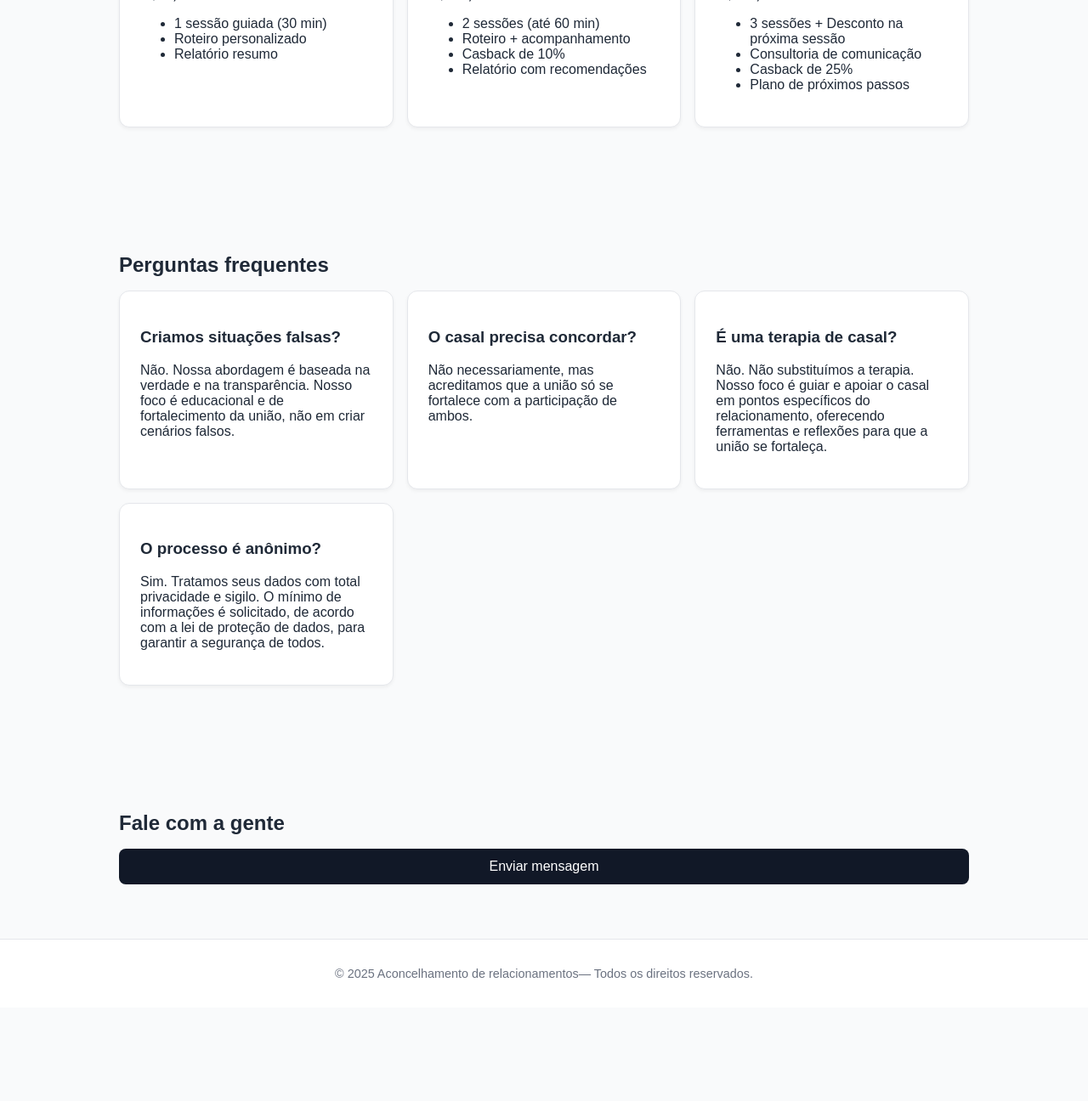
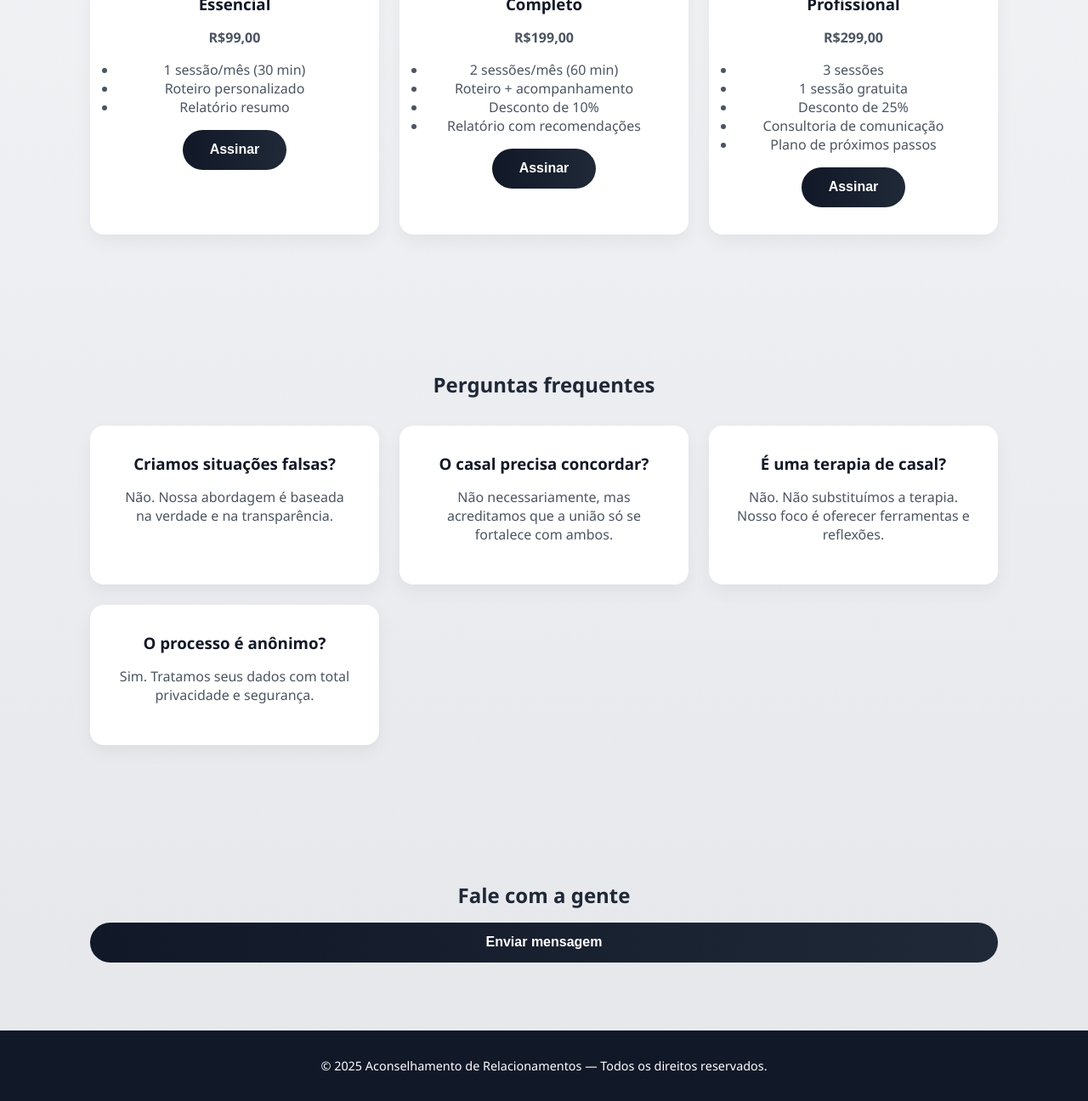
Before and after one commit to bms-store/aconselhamento-de-relacoes, a plain HTML site: page index.html in a window 1280 px wide. Shown: the part 1180-2476 px from the top of the page at 85% size. Before the commit the page ends 2366 px from the top, so only its background shows below. Drawn offline with Linux system fonts and the light colour scheme.

Commit message:
Update index.html

```diff
--- a/index.html
+++ b/index.html
@@ -3,81 +3,153 @@
 <head>
   <meta charset="UTF-8">
   <meta name="viewport" content="width=device-width, initial-scale=1.0">
-  <title>Aconcelhamento de Relacionamento</title>
+  <title>Aconselhamento de Relacionamento</title>
   <style>
+    /* Reset */
+    * { margin: 0; padding: 0; box-sizing: border-box; }
+
     body {
-      margin: 0;
-      font-family: Arial, sans-serif;
-      background: #f9fafb;
+      font-family: 'Segoe UI', Tahoma, Geneva, Verdana, sans-serif;
+      background: linear-gradient(to bottom, #f9fafb, #e5e7eb);
       color: #1f2937;
+      overflow-x: hidden;
     }
+
     header {
       position: sticky;
       top: 0;
-      background: white;
+      background: rgba(255, 255, 255, 0.95);
+      backdrop-filter: blur(10px);
       border-bottom: 1px solid #e5e7eb;
       padding: 1rem 2rem;
       display: flex;
       justify-content: space-between;
       align-items: center;
+      z-index: 10;
+      animation: fadeDown 1s ease;
     }
+
+    @keyframes fadeDown {
+      from { transform: translateY(-50px); opacity: 0; }
+      to { transform: translateY(0); opacity: 1; }
+    }
+
     header nav a {
       margin-left: 1rem;
       text-decoration: none;
       color: #374151;
+      font-weight: 500;
+      transition: color 0.3s;
     }
-    header nav a:hover {
-      text-decoration: underline;
+    header nav a:hover { color: #2563eb; }
+
+    section {
+      max-width: 1100px;
+      margin: auto;
+      padding: 5rem 1rem;
+      animation: fadeUp 1.5s ease;
     }
-    section {
-      max-width: 1000px;
-      margin: auto;
-      padding: 4rem 1rem;
+
+    @keyframes fadeUp {
+      from { transform: translateY(40px); opacity: 0; }
+      to { transform: translateY(0); opacity: 1; }
     }
+
     h1, h2 {
       margin-bottom: 1rem;
+      text-align: center;
     }
+
     .hero {
+      text-align: center;
+      padding: 5rem 1rem;
+      background: linear-gradient(to right, #4facfe, #00f2fe);
+      color: white;
+      border-radius: 12px;
+      box-shadow: 0 8px 30px rgba(0,0,0,0.15);
+      animation: zoomIn 1.5s ease;
+    }
+
+    @keyframes zoomIn {
+      from { transform: scale(0.9); opacity: 0; }
+      to { transform: scale(1); opacity: 1; }
+    }
+
+    .hero h1 {
+      font-size: 2.5rem;
+      margin-bottom: 1rem;
+      text-shadow: 0 2px 10px rgba(0,0,0,0.4);
+    }
+
+    .hero p {
+      font-size: 1.2rem;
+      margin-bottom: 2rem;
+    }
+
+    .btn {
+      background: linear-gradient(90deg, #111827, #1f2937);
+      color: white;
+      padding: 0.9rem 2rem;
+      border: none;
+      border-radius: 50px;
+      cursor: pointer;
+      font-size: 1rem;
+      font-weight: bold;
+      transition: transform 0.3s, box-shadow 0.3s;
+    }
+
+    .btn:hover {
+      transform: scale(1.1);
+      box-shadow: 0 0 20px rgba(0,0,0,0.3);
+    }
+
+    .cards {
       display: grid;
-      grid-template-columns: 1fr;
-      gap: 2rem;
+      grid-template-columns: repeat(auto-fit, minmax(260px, 1fr));
+      gap: 1.5rem;
+      margin-top: 2rem;
     }
-    .hero p {
-      font-size: 1.1rem;
+
+    .card {
+      background: white;
+      border-radius: 16px;
+      padding: 2rem;
+      box-shadow: 0 8px 20px rgba(0,0,0,0.05);
+      text-align: center;
+      transition: transform 0.3s, box-shadow 0.3s;
+    }
+
+    .card:hover {
+      transform: translateY(-8px);
+      box-shadow: 0 12px 30px rgba(0,0,0,0.15);
+    }
+
+    .card h3 {
+      margin-bottom: 1rem;
+      color: #111827;
+    }
+
+    .card p, .card ul {
       color: #4b5563;
+      font-size: 1rem;
+      margin-bottom: 1rem;
     }
-    .btn {
+
+    .price {
+      font-size: 1.8rem;
+      font-weight: bold;
+      color: #2563eb;
+      margin: 1rem 0;
+    }
+
+    footer {
       background: #111827;
       color: white;
-      padding: 0.75rem 1.5rem;
-      border: none;
-      border-radius: 8px;
-      cursor: pointer;
-      font-size: 1rem;
-    }
-    .btn:hover {
-      background: #1f2937;
-    }
-    .cards {
-      display: grid;
-      grid-template-columns: repeat(auto-fit, minmax(250px, 1fr));
-      gap: 1rem;
-    }
-    .card {
-      background: white;
-      border: 1px solid #e5e7eb;
-      border-radius: 12px;
-      padding: 1.5rem;
-      box-shadow: 0 2px 4px rgba(0,0,0,0.05);
-    }
-    footer {
-      background: white;
-      border-top: 1px solid #e5e7eb;
       padding: 2rem;
       text-align: center;
       font-size: 0.9rem;
-      color: #6b7280;
     }
+
     form input, form textarea {
       width: 100%;
       padding: 0.75rem;
@@ -86,14 +158,13 @@
       border-radius: 8px;
       font-size: 1rem;
     }
-    form button {
-      width: 100%;
-    }
+
+    form button { width: 100%; }
   </style>
 </head>
 <body>
   <header>
-    <div><strong>Aconcelhamento de Relacionamento</strong></div>
+    <div><strong>Aconselhamento</strong></div>
     <nav>
       <a href="#como-funciona">Como funciona</a>
       <a href="#planos">Planos</a>
@@ -103,63 +174,82 @@
   </header>
 
   <section class="hero">
-    <div>
-      <h1>Confiança não se testa com armadilha — se constrói com clareza.</h1>
-      <p>A Bíblia nos ensina que o amor é a maior de todas as coisas. Se o seu relacionamento está precisando de um novo fôlego, estamos aqui para ajudar.
-        Nosso objetivo é guiar vocês a <strong>reativar a chama do amor</strong> com base nos ensinamentos de Jesus. </p>
-     <button
-  type="button"
-  class="btn"
-  onclick="window.open('https://calendar.google.com/calendar/render?action=TEMPhttps://calendar.google.com/calendar/u/0/appointments/schedules/AcZssZ3JWD4Q2zxIJ9rM5kt_1TsWho5jkZt-eTerhu8KK1vK-chxJmLRQuqv9h7BLL9WMCU_zANf7_iWLATE&text=Conversa+de+Aconselhamento&details=Conversa+gratuita+para+orientação+do+relacionamento.&location=Online&dates=20250910T180000Z/20250910T183000Z', '_blank')">
-  Agendar conversa gratuita
-</button>
+    <h1>Confiança não se testa — se constrói com clareza 💙</h1>
+    <p>A Bíblia nos ensina que o amor é a maior de todas as coisas. Se o seu relacionamento precisa de um novo fôlego, estamos aqui para ajudar a <strong>reativar a chama do amor</strong>.</p>
 
-    </div>
   </section>
 
   <section id="como-funciona">
     <h2>Como funciona</h2>
     <div class="cards">
-      <div class="card"><h3>Conexão Genuína</h3><p>Sem disfarces: Ajudamos vocês a redescobrir a pessoa maravilhosa com quem estão, sob a ótica do amor e do respeito.</p></div>
-      <div class="card"><h3>Jornada Compartilhada</h3><p>Criamos um caminho personalizado para o casal, focado em comunicação, perdão e crescimento mútuo, sem atalhos ou armadilhas.</p></div>
-      <div class="card"><h3>Encontros Dedicados</h3><p>Sessões focadas e significativas, em horários flexíveis, com conteúdo aprovado para nutrir e fortalecer a união de vocês.</p></div>
-      <div class="card"><h3>Acompanhamento e Crescimento</h3><p>Feedback e apoio contínuo para que o casal possa aplicar os aprendizados e ver o amor florescer a cada dia.</p></div>
+      <div class="card"><h3>Conexão Genuína</h3><p>Sem disfarces: redescubra a pessoa maravilhosa com quem você está, sob a ótica do amor e do respeito.</p></div>
+      <div class="card"><h3>Jornada Compartilhada</h3><p>Um caminho personalizado para o casal, focado em comunicação, perdão e crescimento mútuo.</p></div>
+      <div class="card"><h3>Encontros Dedicados</h3><p>Sessões significativas, com conteúdo aprovado para nutrir e fortalecer a união de vocês.</p></div>
+      <div class="card"><h3>Acompanhamento</h3><p>Feedback e apoio contínuo para aplicar os aprendizados e ver o amor florescer.</p></div>
     </div>
   </section>
 
   <section id="planos">
     <h2>Planos e preços</h2>
     <div class="cards">
-      <div class="card"><h3>Essencial</h3><p><strong>R$99,00/sessão</strong></p><ul><li>1 sessão guiada (30 min)</li><li>Roteiro personalizado</li><li>Relatório resumo</li></ul></div>
-      <div class="card"><h3>Completo</h3><p><strong>R$199,00/sessão</strong></p><ul><li>2 sessões (até 60 min)</li><li>Roteiro + acompanhamento</li><li>Casback de 10%</li><li>Relatório com recomendações</li></ul></div>
-      <div class="card"><h3>Profissional</h3><p><strong>R$299,00/sessão</strong></p><ul><li>3 sessões + Desconto na próxima sessão</li><li>Consultoria de comunicação</li><li>Casback de 25%</li><li>Plano de próximos passos</li></ul></div>
+      <div class="card">
+        <h3>Essencial</h3>
+        <p class="price">R$99,00</p>
+        <ul>
+          <li>1 sessão/mês (30 min)</li>
+          <li>Roteiro personalizado</li>
+          <li>Relatório resumo</li>
+        </ul>
+        <button class="btn" onclick="window.open('https://pay.kirvano.com/59256c41-079b-4d0d-9869-52cbdfeccca1', '_blank')">Assinar</button>
+      </div>
+
+      <div class="card">
+        <h3>Completo</h3>
+        <p class="price">R$199,00</p>
+        <ul>
+          <li>2 sessões/mês (60 min)</li>
+          <li>Roteiro + acompanhamento</li>
+          <li>Desconto de 10%</li>
+          <li>Relatório com recomendações</li>
+        </ul>
+        <button class="btn" onclick="window.open('https://pay.kirvano.com/59256c41-079b-4d0d-9869-52cbdfeccca1', '_blank')">Assinar</button>
+      </div>
+
+      <div class="card">
+        <h3>Profissional</h3>
+        <p class="price">R$299,00</p>
+        <ul>
+          <li>3 sessões</li>
+          <li>1 sessão gratuita</li>
+          <li>Desconto de 25%</li>
+          <li>Consultoria de comunicação</li>
+          <li>Plano de próximos passos</li>
+        </ul>
+        <button class="btn" onclick="window.open('https://pay.kirvano.com/59256c41-079b-4d0d-9869-52cbdfeccca1', '_blank')">Assinar</button>
+      </div>
     </div>
   </section>
 
   <section id="faq">
     <h2>Perguntas frequentes</h2>
     <div class="cards">
-      <div class="card"><h3>Criamos situações falsas?</h3><p>Não. Nossa abordagem é baseada na verdade e na transparência. Nosso foco é educacional e de fortalecimento da união, não em criar cenários falsos.</p></div>
-      <div class="card"><h3>O casal precisa concordar?</h3><p>Não necessariamente, mas acreditamos que a união só se fortalece com a participação de ambos.</p></div>
-      <div class="card"><h3>É uma terapia de casal?</h3><p>Não. Não substituímos a terapia. Nosso foco é guiar e apoiar o casal em pontos específicos do relacionamento, oferecendo ferramentas e reflexões para que a união se fortaleça.</p></div>
-      <div class="card"><h3>O processo é anônimo?</h3><p>Sim. Tratamos seus dados com total privacidade e sigilo. O mínimo de informações é solicitado, de acordo com a lei de proteção de dados, para garantir a segurança de todos.</p></div>
+      <div class="card"><h3>Criamos situações falsas?</h3><p>Não. Nossa abordagem é baseada na verdade e na transparência.</p></div>
+      <div class="card"><h3>O casal precisa concordar?</h3><p>Não necessariamente, mas acreditamos que a união só se fortalece com ambos.</p></div>
+      <div class="card"><h3>É uma terapia de casal?</h3><p>Não. Não substituímos a terapia. Nosso foco é oferecer ferramentas e reflexões.</p></div>
+      <div class="card"><h3>O processo é anônimo?</h3><p>Sim. Tratamos seus dados com total privacidade e segurança.</p></div>
     </div>
   </section>
 
   <section id="contato">
     <h2>Fale com a gente</h2>
     <form>
-      <button
-  type="button"
-  class="btn"
-  onclick="window.location.href='http://127.0.0.1:3000/contato.html'">
-  Enviar mensagem
-</button>
 
+      <button type="button" class="btn" onclick="window.location.href='http://127.0.0.1:3000/contato.html'">Enviar mensagem</button>
+    </form>
   </section>
 
   <footer>
-    © 2025 Aconcelhamento de relacionamentos— Todos os direitos reservados.
+    © 2025 Aconselhamento de Relacionamentos — Todos os direitos reservados.
   </footer>
 </body>
 </html>
```
